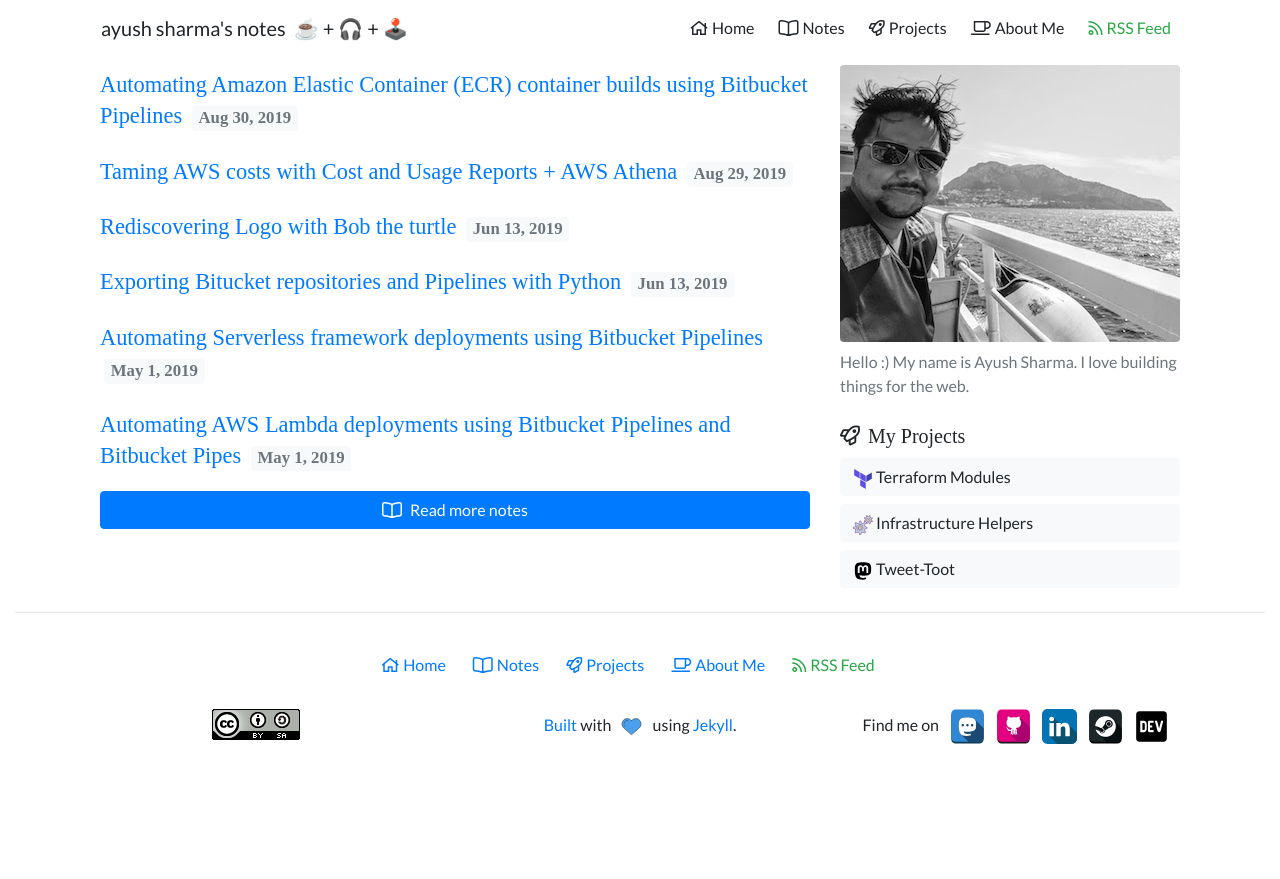
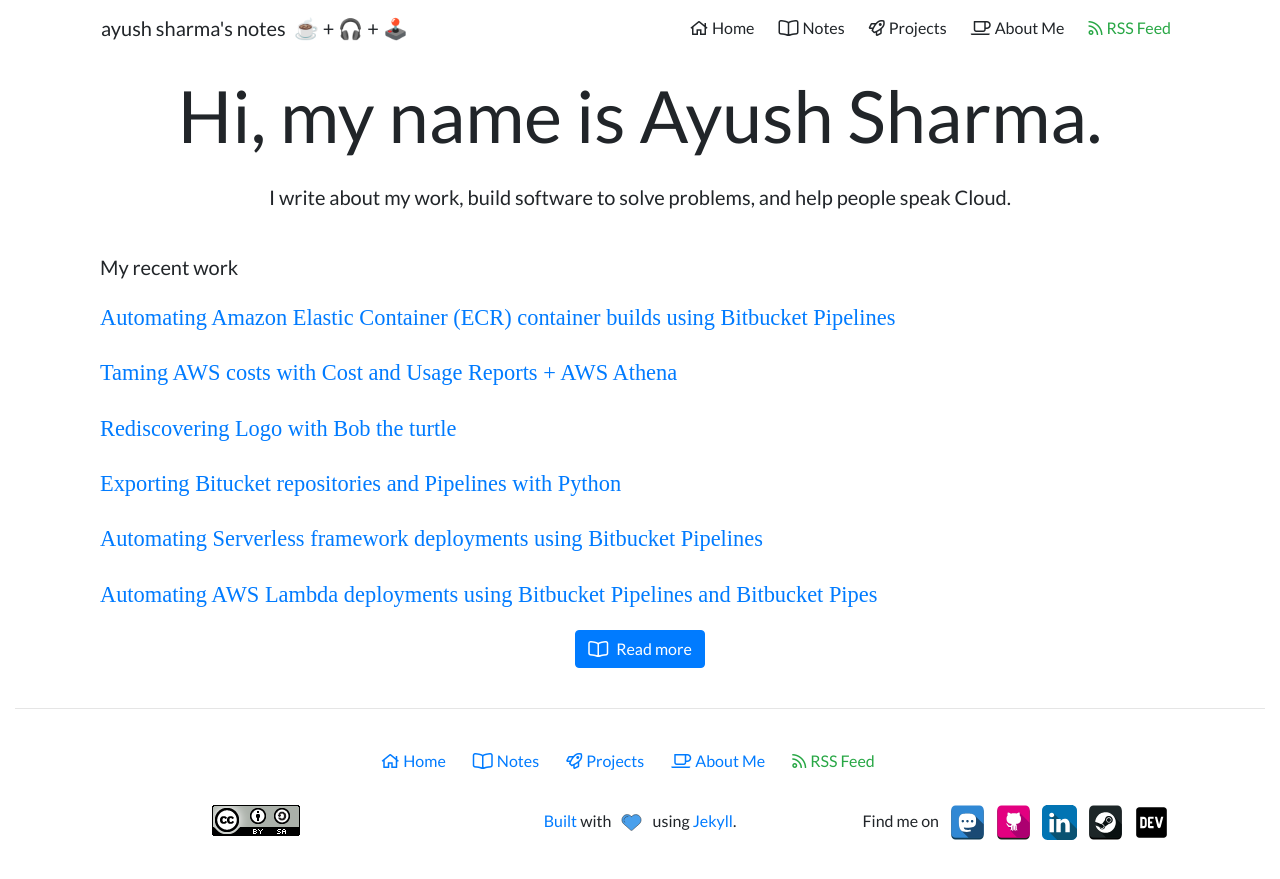
Before and after one commit to ayush-sharma/ayushsharma.in, a Jekyll site: the page built from index.md, in a window 1280 px wide. Shown: the top 879 px of the page. Built offline with Jekyll 4.4.1, drawn with Linux system fonts in a browser that asks for light colours.

Commit message:
Restructuring home page.

```diff
--- a/index.md
+++ b/index.md
@@ -2,37 +2,28 @@
 layout: page
 permalink: /
 ---
+<div class="row mb-4">
+
+    <div class="col">
+        <p class="display-3 text-center">Hi, my name is Ayush Sharma.</p>
+        <p class="lead text-center">I write about my work, build software to solve problems, and help people speak Cloud.</p>
+    </div>
+
+</div>
+
 <div class="row">
 
-    <div class="col-12 col-lg-8">
+    <div class="col">
+        <p class="lead">My recent work</p>
         {% for post in site.posts %}
         {% if forloop.index > 6 %}
         {% break %}
         {% endif %}
         <h1 style="font-size: 1.4rem;" class="py-1 mb-3">
             <a class="post-link" href="{{ post.url | prepend: site.baseurl | prepend: site.url }}" title="{{ post.title }}">{{ post.title }}</a>
-            <span class="badge-date">{{ post.date | date: "%b %-d, %Y" }}</span>
         </h1>
         {% endfor %}
         <p class="text-center">
-            <a class="btn btn-block btn-primary" href="/notes"><i class="far fa-book-open mr-2"></i>Read more notes</a>
+            <a class="btn btn-primary" href="/notes"><i class="far fa-book-open mr-2"></i>Read more</a>
         </p>
     </div>
-    <div class="col-12 col-lg-4">
-        <img class="embed-responsive rounded" src="{{ site.images-path | prepend: site.baseurl | prepend: site.url }}ayush-sharma.jpg" with="340" height="277" alt="Ayush Sharma">
-        <p class="mt-2 text-secondary">Hello :) My name is Ayush Sharma. I love building things for the web.</p>
-        <h5 class="mt-4"><i class="far fa-rocket mr-2"></i>My Projects</h5>
-
-        {% assign sorted_projects = site.collection_projects | sort: 'sort_order' %}
-        {% for project in sorted_projects %}
-
-        <div{% if project.sort_order != 1 %} class="mt-2"{% endif %}>
-        <a class="btn btn-light btn-block" style="text-align:left" href="{{ project.href }}" title="{{ project.title}}" target="_blank">
-        <img class="mr-0" src="{{ project.icon | prepend: site.images-path | prepend: site.baseurl | prepend: site.url }}" alt="{{ project.title}}" width="20" height="20" title="{{ project.title}}" />
-        {{ project.title }}
-        </a>
-        </div>
-
-        {% endfor %}
-        </div>
-    </div>
```
